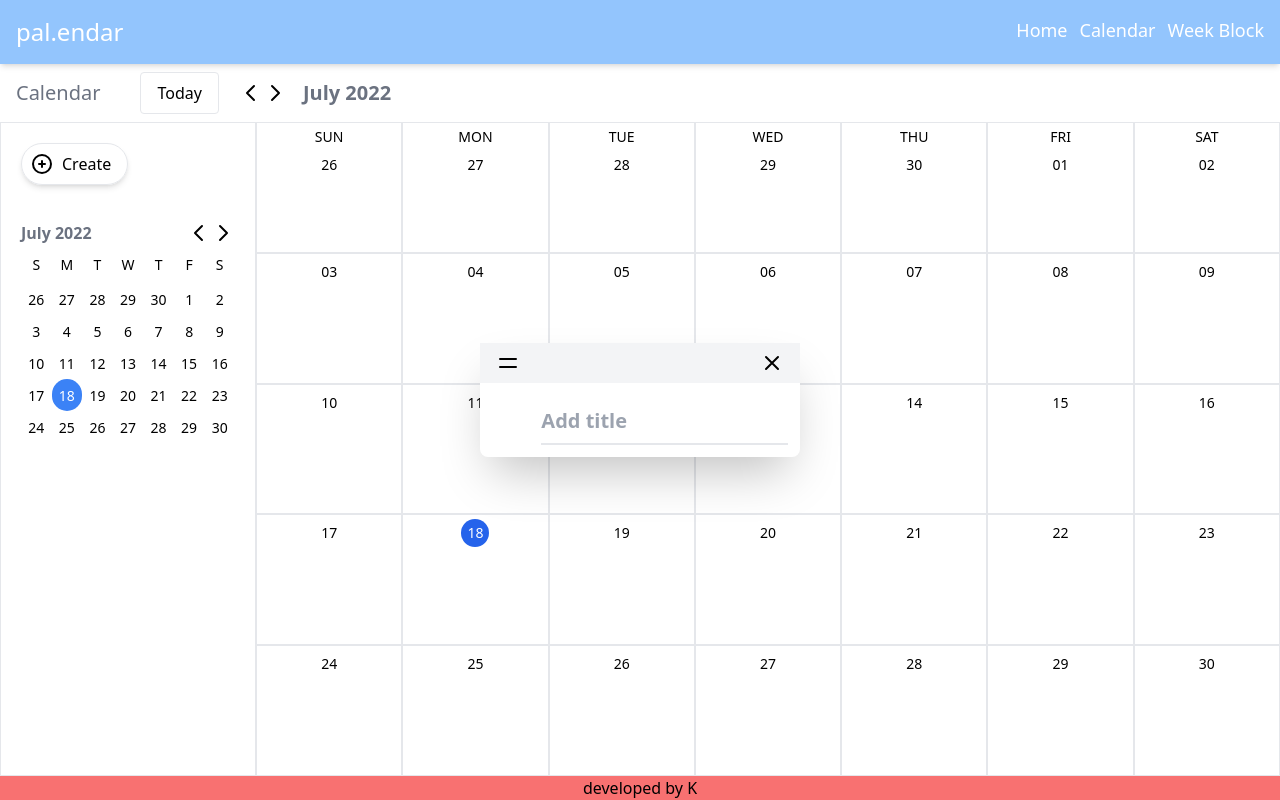
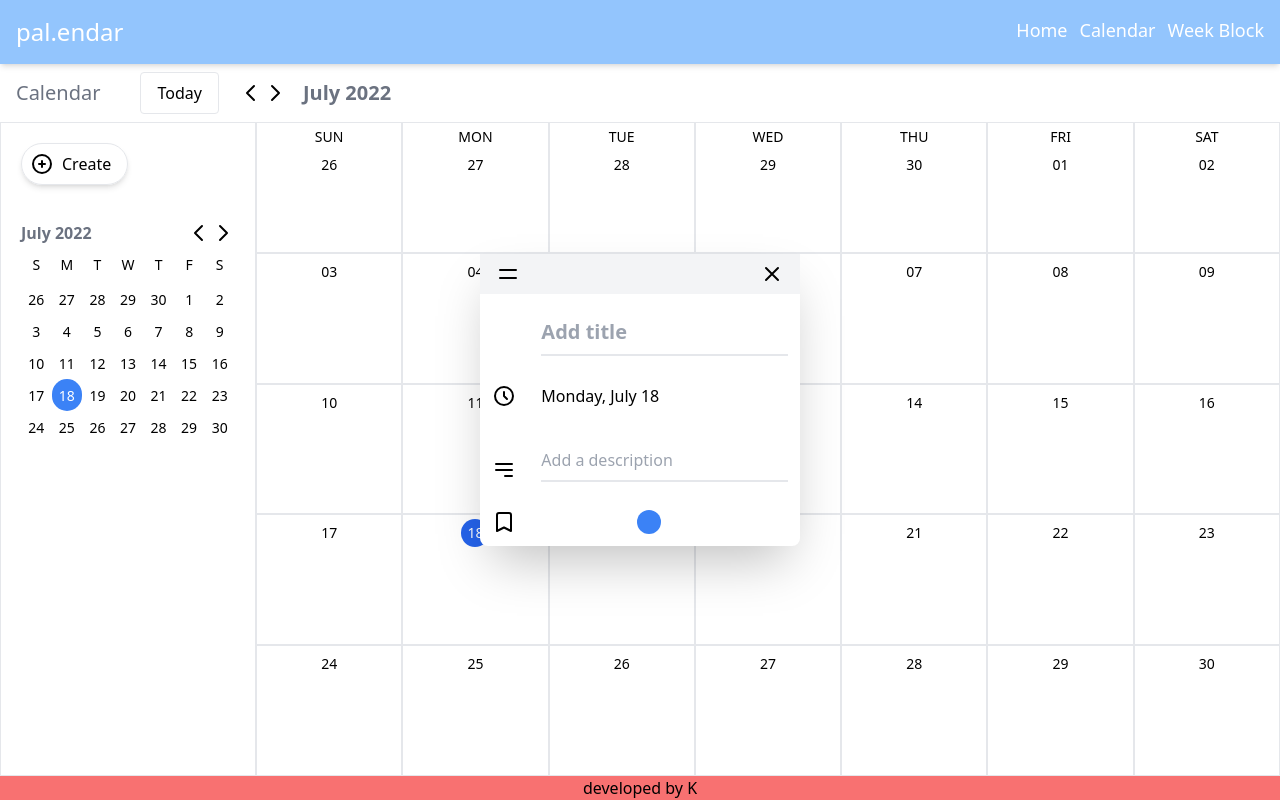
Before and after one commit to knut93/simple-task, a Next.js app: page /calendar in a window 1280 px wide. Both pictures are taken after a click on the button "Create". Built offline with nearby package versions, Linux system fonts and the light colour scheme.

Commit message:
more event modal

```diff
--- a/components/Day.js
+++ b/components/Day.js
@@ -1,10 +1,12 @@
+import { useContext } from 'react'
 import dayObj from "dayjs"
+import GlobalContext from "../context/GlobalContext"
 
 export default function Day({day, rowIndex}) {
     function getCurrentDayClass() {
         return day.format('DD-MM-YY') === dayObj().format("DD-MM-YY") ? 'bg-blue-600 text-white rounded-full w-7' : ''
     }
-
+    const {setDaySelected, setShowEventModal} = useContext(GlobalContext)
     return (
         <div className="border border-gray-200 flex flex-col">
             <header className="flex flex-col items-center">
@@ -13,6 +15,13 @@ export default function Day({day, rowIndex}) {
                     {day.format('DD')}
                 </p>
             </header>
+            <div className="flex-1 cursor-pointer"
+            onClick={()=> {
+                setDaySelected(day)
+                setShowEventModal(true)
+                }}>
+                {""}
+            </div>
         </div>
     )
 }
--- a/components/EventModal.js
+++ b/components/EventModal.js
@@ -2,9 +2,12 @@ import { loadGetInitialProps } from "next/dist/shared/lib/utils"
 import { useContext, useEffect, useState } from "react"
 import GlobalContext from "../context/GlobalContext"
 
+const labels = ['pink', 'gray', 'green', 'blue', 'red', 'purple']
+
 export default function EventModal() {
-    const {setShowEventModal} = useContext(GlobalContext)
+    const {setShowEventModal, daySelected} = useContext(GlobalContext)
     const [title, setTitle] = useState('')
+    const [description, setDescription] = useState('')
     useEffect(() => {
         const close = (e) => {
             if(e.keyCode === 27) {
@@ -27,7 +30,38 @@ export default function EventModal() {
                 <div className="p-3">
                     <div className="grid grid-cols-1/5 items-end gap-y-7">
                         <div></div>
-                        <input type="text" name="title" placeholder="Add title" value={title} required className="pt-3 border-0 text-gray-600 text-xl font-semibold pb-2 w-full border-b-2 border-gray-200 focus:outline-none focus:ring-0 focus:border-blue-500" onChange={(e) => setTitle(e.target.value)}/>
+                        <input
+                        type="text"
+                        name="title"
+                        placeholder="Add title"
+                        value={title}
+                        required
+                        className="pt-3 border-0 text-gray-600 text-xl font-semibold pb-2 w-full border-b-2 border-gray-200 focus:outline-none focus:ring-0 focus:border-blue-500"
+                        onChange={(e) => setTitle(e.target.value)}/>
+
+                        <svg className="w-6 h-6" fill="none" stroke="currentColor" viewBox="0 0 24 24" xmlns="http://www.w3.org/2000/svg"><path strokeLinecap="round" strokeLinejoin="round" strokeWidth={2} d="M12 8v4l3 3m6-3a9 9 0 11-18 0 9 9 0 0118 0z" /></svg>
+                        <p>{daySelected.format("dddd, MMMM DD")}</p>
+                        <svg className="w-6 h-6" fill="none" stroke="currentColor" viewBox="0 0 24 24" xmlns="http://www.w3.org/2000/svg"><path strokeLinecap="round" strokeLinejoin="round" strokeWidth={2} d="M4 6h16M4 12h16m-7 6h7" /></svg>
+
+                        <input
+                        type="text"
+                        name="description"
+                        placeholder="Add a description"
+                        value={description}
+                        required
+                        className="pt-3 border-0 text-gray-600 pb-2 w-full border-b-2 border-gray-200 focus:outline-none focus:ring-0 focus:border-blue-500"
+                        onChange={(e) => setDescription(e.target.value)}/>
+
+                        <svg className="w-6 h-6" fill="none" stroke="currentColor" viewBox="0 0 24 24" xmlns="http://www.w3.org/2000/svg"><path strokeLinecap="round" strokeLinejoin="round" strokeWidth={2} d="M5 5a2 2 0 012-2h10a2 2 0 012 2v16l-7-3.5L5 21V5z" /></svg>
+                        <div className="flex gap-x-2">
+                            {labels.map((labelClass, index) => (
+                                <span key={index}
+                                    className={`bg-${labelClass}-500 w-6 h-6 rounded-full flex items-center justify-center cursor-pointer`}
+                                >
+
+                                </span>
+                            ))}
+                        </div>
                     </div>
                 </div>
             </form>
--- a/context/ContextWrapper.js
+++ b/context/ContextWrapper.js
@@ -5,7 +5,7 @@ import dayObj from 'dayjs'
 export default function ContextWrapper(props) {
     const [monthIndex, setMonthIndex] = useState(dayObj().month())
     const [smallCalendarMonth, setSmallCalendarMonth] = useState(null)
-    const [daySelected, setDaySelected] = useState(null)
+    const [daySelected, setDaySelected] = useState(dayObj())
     const [showEventModal, setShowEventModal] = useState(false)
 
     useEffect(() => {
```
